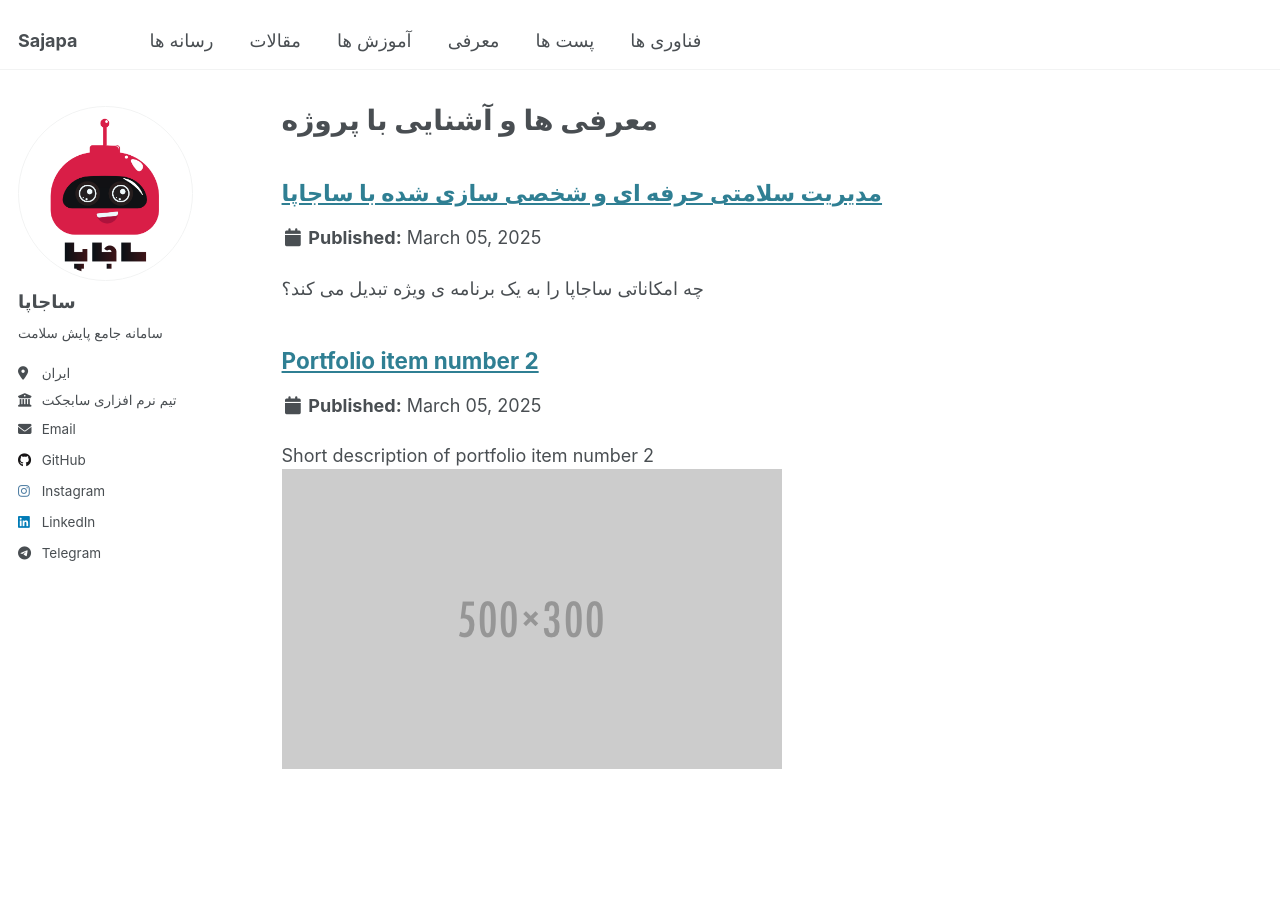
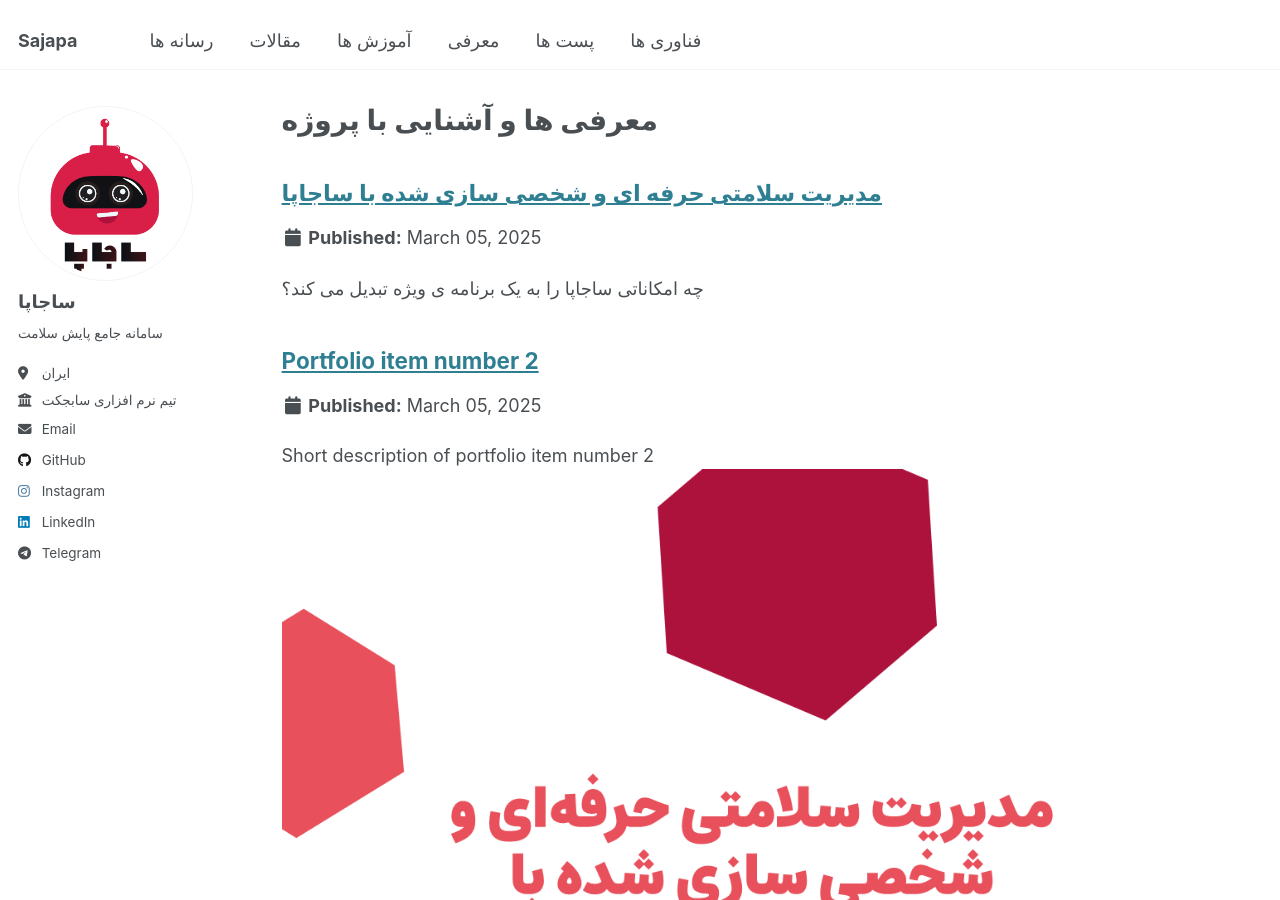
Before and after one commit to Subject-Team/SajapaApp, a Jekyll site: the page built from _pages/portfolio.html, in a window 1280 px wide and 900 px high. Built offline with Jekyll 4.4.1, drawn with Linux system fonts in a browser that asks for light colours.

Commit message:
Update portfolio-2.html

```diff
--- a/_portfolio/portfolio-2.html
+++ b/_portfolio/portfolio-2.html
@@ -1,6 +1,6 @@
 ---
 title: "Portfolio item number 2"
-excerpt: "Short description of portfolio item number 2 <br/><img src='/images/500x300.png'>"
+excerpt: "Short description of portfolio item number 2 <br/><img src='/images/Slide1.png'>"
 collection: portfolio
 ---
 
```
